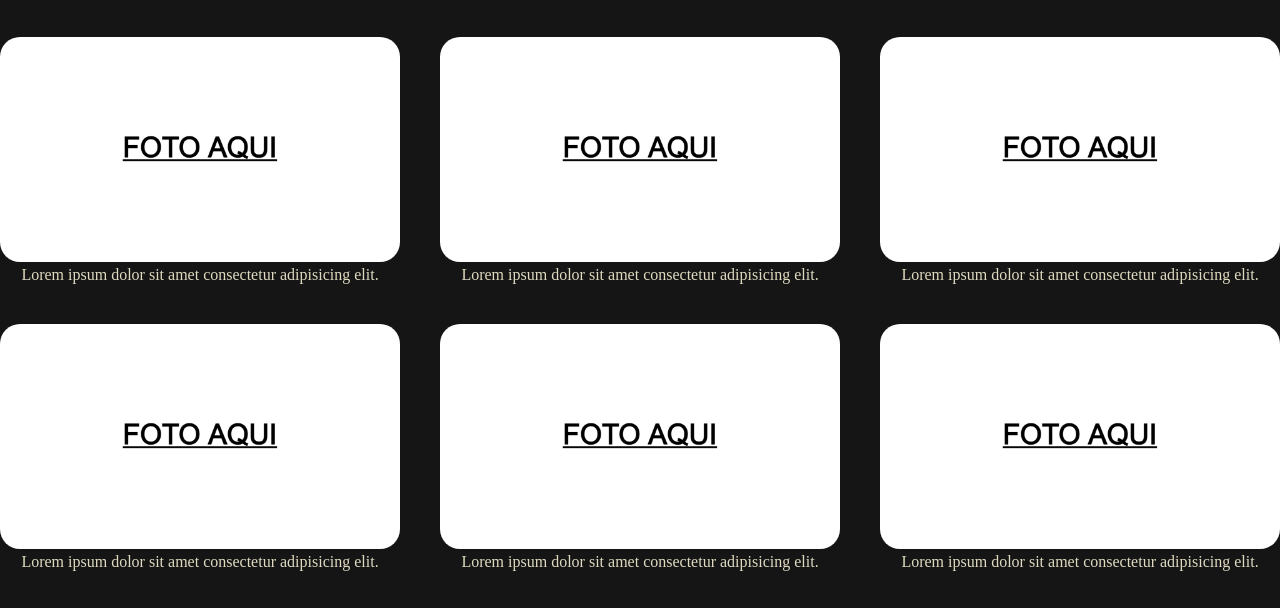
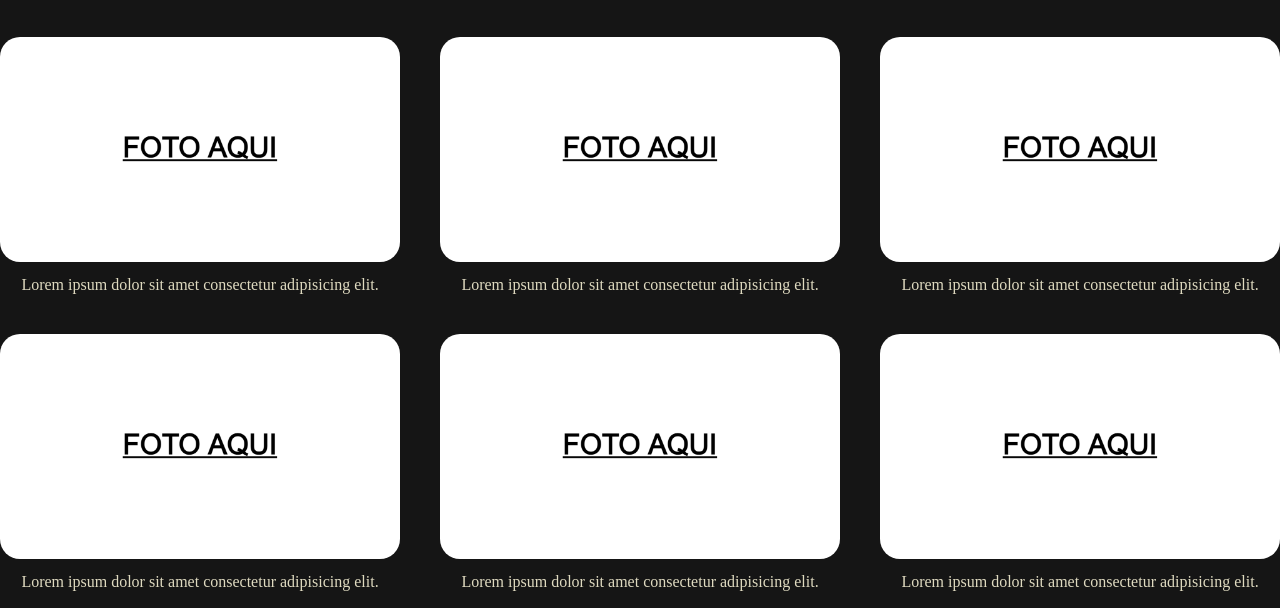
Before and after one commit to YohananBoy/loudnews, a plain HTML site: page index.html in a window 1280 px wide. Shown: the part 192-800 px from the top of the page. Drawn offline with Linux system fonts and the light colour scheme; a web font is replaced by a local one.

Commit message:
arrumando umas bobera

```diff
--- a/styles.css
+++ b/styles.css
@@ -131,14 +131,12 @@ h3 {
 }
 
 .noticias li {
-    display: flex;
-    justify-content: center;
     margin: 20px;
 }
 
 .noticias p {
-    display: flex;
-    justify-content: center;
+    margin-top: 10px;
+    text-align: center;
 }
 
 .noticias a {
```
